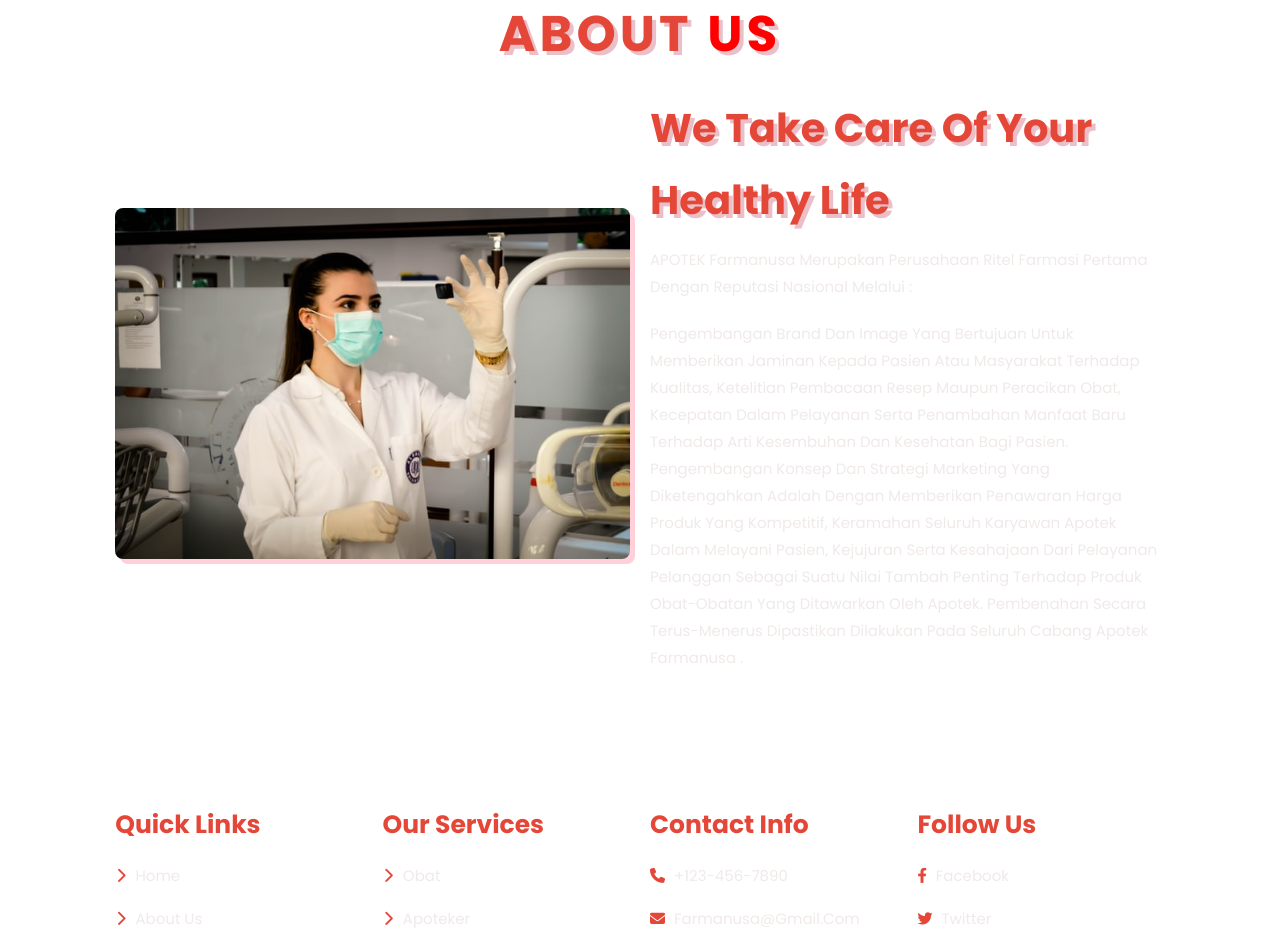
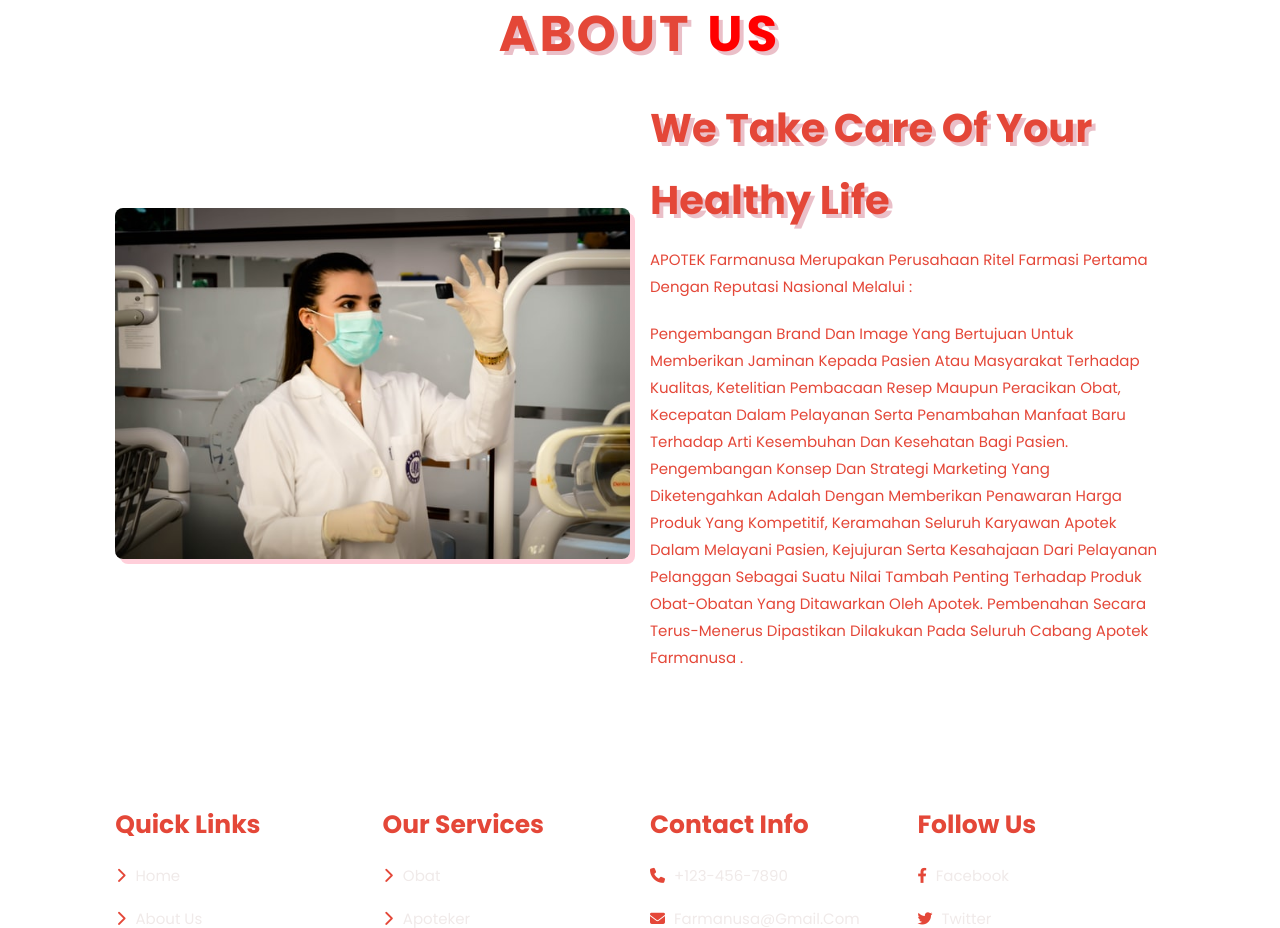
Before and after one commit to Hadieee/Farmanusa, a PHP site: page / in a window 1280 px wide. Shown: the part 537-1465 px from the top of the page. Run offline with PHP 8.4, Linux system fonts and the light colour scheme.

Commit message:
modified:   css/index.css

```diff
--- a/css/index.css
+++ b/css/index.css
@@ -238,7 +238,7 @@ section {
 
 .home .content p {
     font-size: 1.7rem;
-    color: var(--light-color);
+    color: var(--red);
     line-height: 1.8;
 }
 
@@ -495,7 +495,7 @@ section {
 }
 
 .about .row .content p{
-    color: var(--light-color);
+    color: var(--red);
     padding:1rem 0;
     font-size: 1.5rem;
     line-height: 1.8;
```
